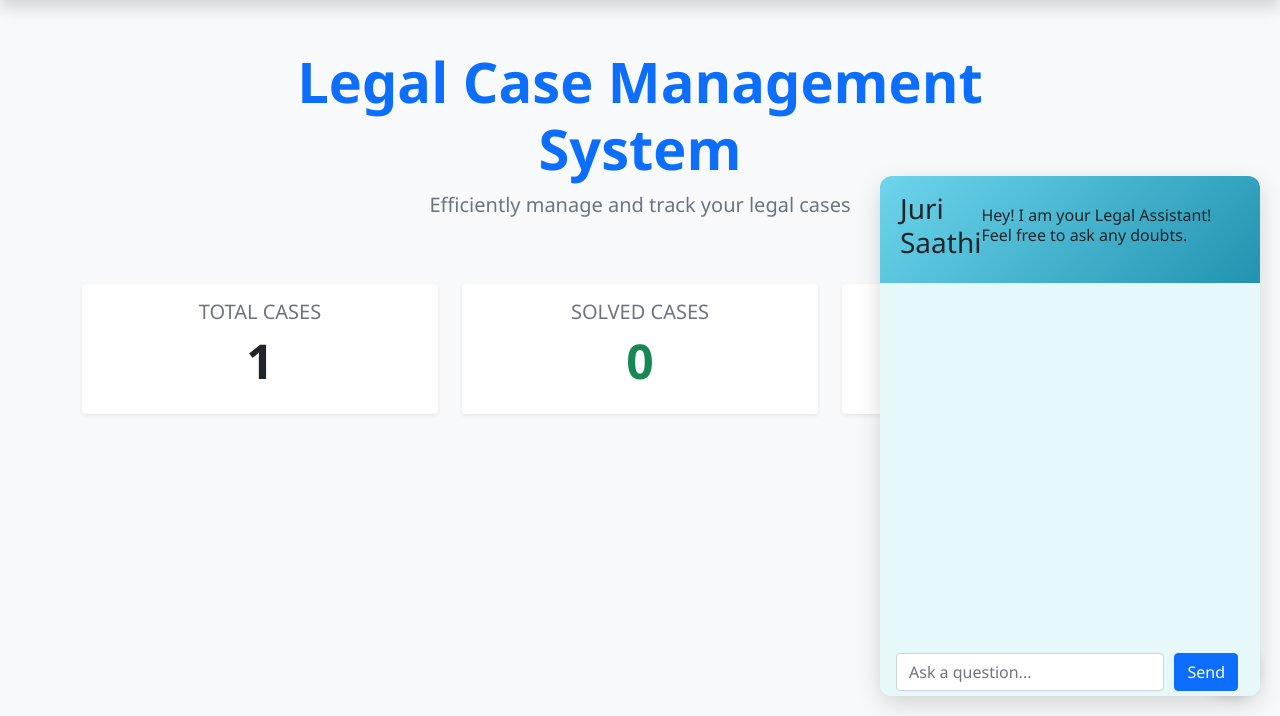
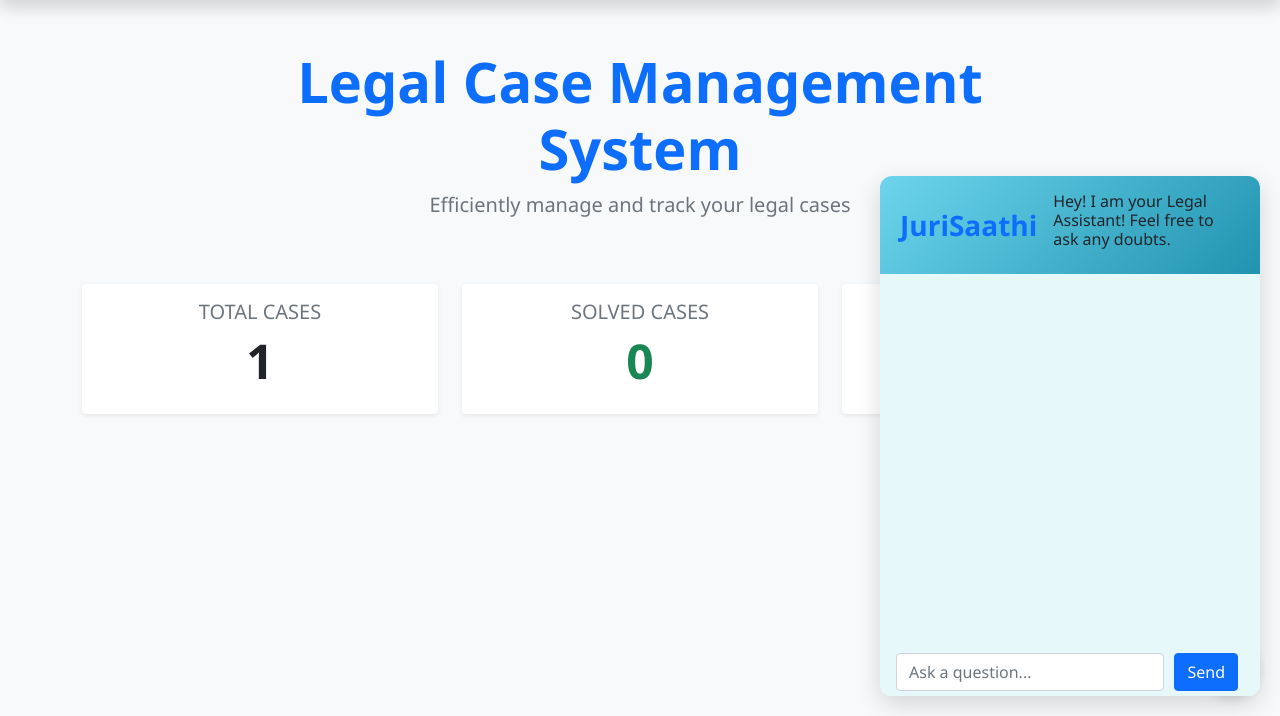
Before and after one commit to KH-Coder865/JuriSync, a Flask app: page /dashboard-stats in a window 1280 px wide. Shown: the part 84-800 px from the top of the page. Run offline with Flask 3, Linux system fonts and the light colour scheme; data comes from the database, SQL or seed files in the repository.

Commit message:
Update index.html

```diff
--- a/JuriSync/templates/index.html
+++ b/JuriSync/templates/index.html
@@ -123,7 +123,7 @@
     </div>
     <div class="chat-container">
         <div class="chat-nav">
-            <h3>Juri Saathi</h3>
+            <a class="navbar-brand fw-bold fs-3" style="text-decoration: none;cursor: default;"  href="#">JuriSaathi</a>
             <h6>Hey! I am your Legal Assistant! Feel free to ask any doubts.</h6>
         </div>
         <div class="cc2">
```
